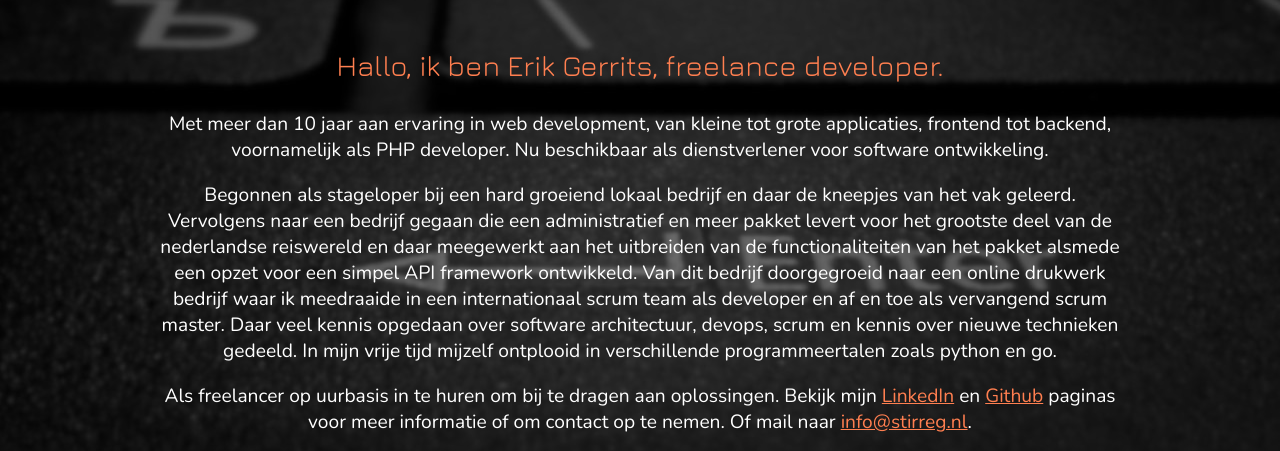
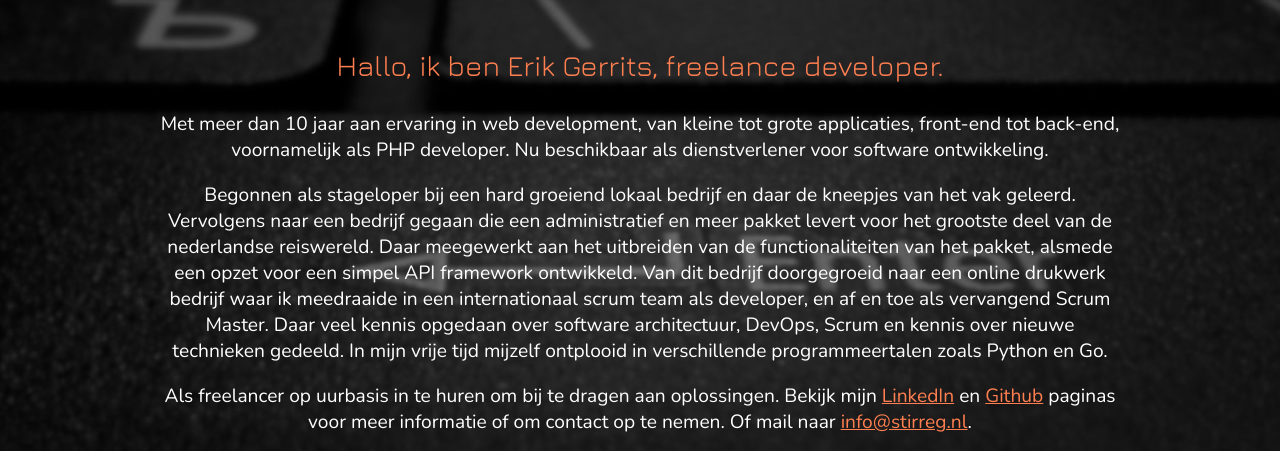
Before and after one commit to Stirreg/website, a plain HTML site: page index.html in a window 1280 px wide. Shown: the part 275-726 px from the top of the page. Drawn offline with nearby package versions, Linux system fonts and the light colour scheme.

Commit message:
Improved texts and entered dutch description.

```diff
--- a/index.html
+++ b/index.html
@@ -4,7 +4,7 @@
 <head>
     <meta charset="utf-8">
     <meta name="keywords" content="Freelancer,Developer,Stirreg,Erik Gerrits,Erik,Gerrits,PHP,Symfony,Python,Flask,Go,Contact">
-    <meta name="description" content="A short description of the freelance developer Erik Gerrits and how to contact him.">
+    <meta name="description" content="Een korte inleiding over de freelance developer Erik Gerrits en contact gegevens.">
     <meta name="viewport" content="width=device-width, initial-scale=1, shrink-to-fit=no">
 
     <link rel="stylesheet" href="https://use.fontawesome.com/releases/v5.2.0/css/all.css" integrity="sha384-hWVjflwFxL6sNzntih27bfxkr27PmbbK/iSvJ+a4+0owXq79v+lsFkW54bOGbiDQ"
@@ -21,18 +21,20 @@
         </div>
 
         <h1 class="h h--lead">Hallo, ik ben Erik Gerrits, freelance developer.</h1>
-        <p>Met meer dan 10 jaar aan ervaring in web development, van kleine tot grote applicaties, frontend tot backend, voornamelijk
-            als PHP developer. Nu beschikbaar als dienstverlener voor software ontwikkeling.</p>
+        <p>Met meer dan 10 jaar aan ervaring in web development, van kleine tot grote applicaties, front-end tot back-end,
+            voornamelijk als PHP developer. Nu beschikbaar als dienstverlener voor software ontwikkeling.</p>
         <p>Begonnen als stageloper bij een hard groeiend lokaal bedrijf en daar de kneepjes van het vak geleerd. Vervolgens
             naar een bedrijf gegaan die een administratief en meer pakket levert voor het grootste deel van de nederlandse
-            reiswereld en daar meegewerkt aan het uitbreiden van de functionaliteiten van het pakket alsmede een opzet voor
+            reiswereld. Daar meegewerkt aan het uitbreiden van de functionaliteiten van het pakket, alsmede een opzet voor
             een simpel API framework ontwikkeld. Van dit bedrijf doorgegroeid naar een online drukwerk bedrijf waar ik meedraaide
-            in een internationaal scrum team als developer en af en toe als vervangend scrum master. Daar veel kennis opgedaan
-            over software architectuur, devops, scrum en kennis over nieuwe technieken gedeeld. In mijn vrije tijd mijzelf
-            ontplooid in verschillende programmeertalen zoals python en go.</p>
+            in een internationaal scrum team als developer, en af en toe als vervangend Scrum Master. Daar veel kennis opgedaan
+            over software architectuur, DevOps, Scrum en kennis over nieuwe technieken gedeeld. In mijn vrije tijd mijzelf
+            ontplooid in verschillende programmeertalen zoals Python en Go.</p>
         <p>Als freelancer op uurbasis in te huren om bij te dragen aan oplossingen. Bekijk mijn
-            <a href="https://www.linkedin.com/company/stirreg/" title="Ga naar de LinkedIn pagina van Stirreg.">LinkedIn</a> en
-            <a href="https://github.com/Stirreg" title="Ga naar de Stirreg github pagina.">Github</a> paginas voor meer informatie of om contact op te nemen. Of mail naar
+            <a href="https://www.linkedin.com/company/stirreg/" title="Ga naar de LinkedIn pagina van Stirreg.">LinkedIn</a>
+            en
+            <a href="https://github.com/Stirreg" title="Ga naar de Stirreg github pagina.">Github</a> paginas voor meer informatie
+            of om contact op te nemen. Of mail naar
             <a href="mailto: info@stirreg.nl" title="Stuur een e-mail naar info@stirreg.nl.">info@stirreg.nl</a>.</p>
         <p>Graag tot ziens!</p>
         <ul class="list list--horizontal list--social">
```
